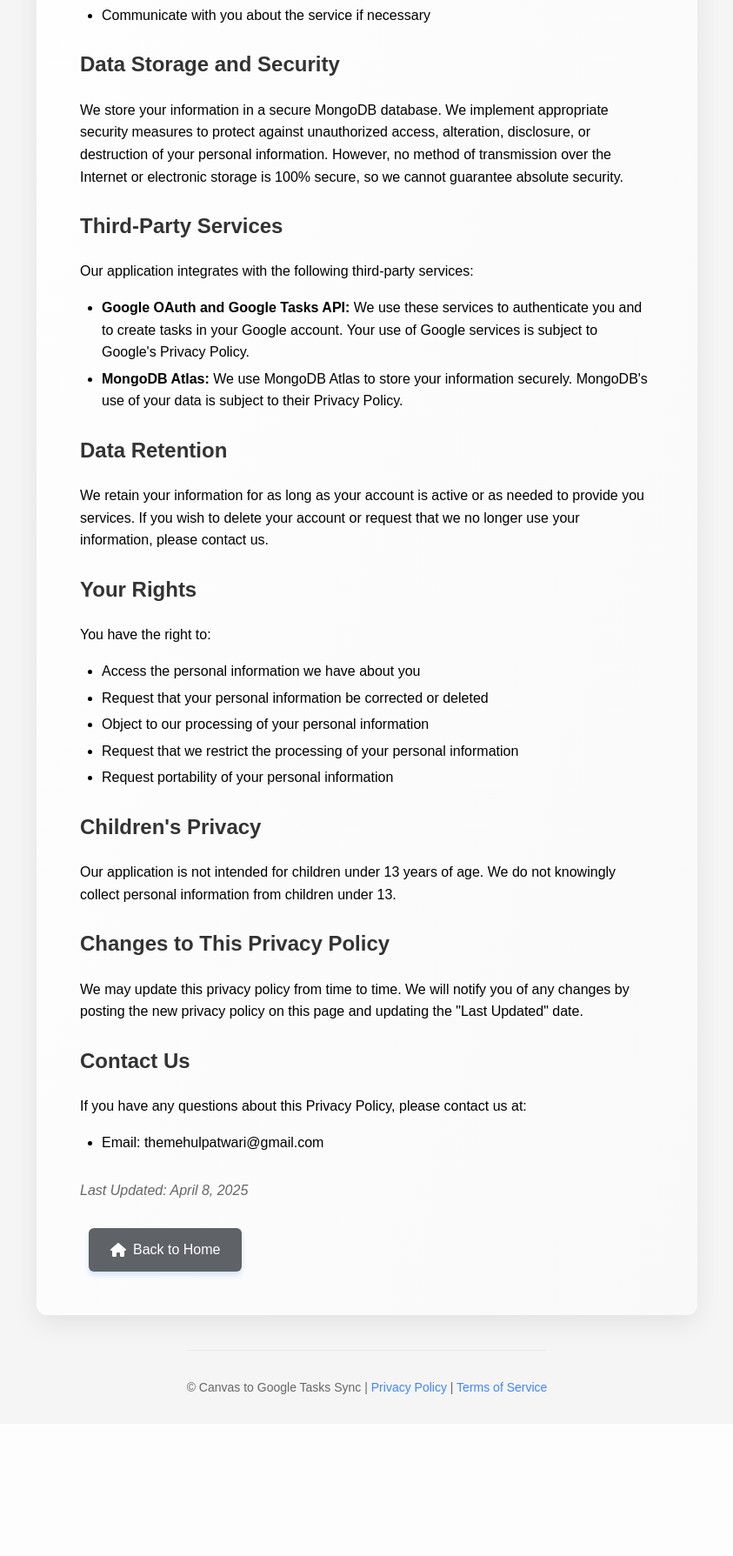
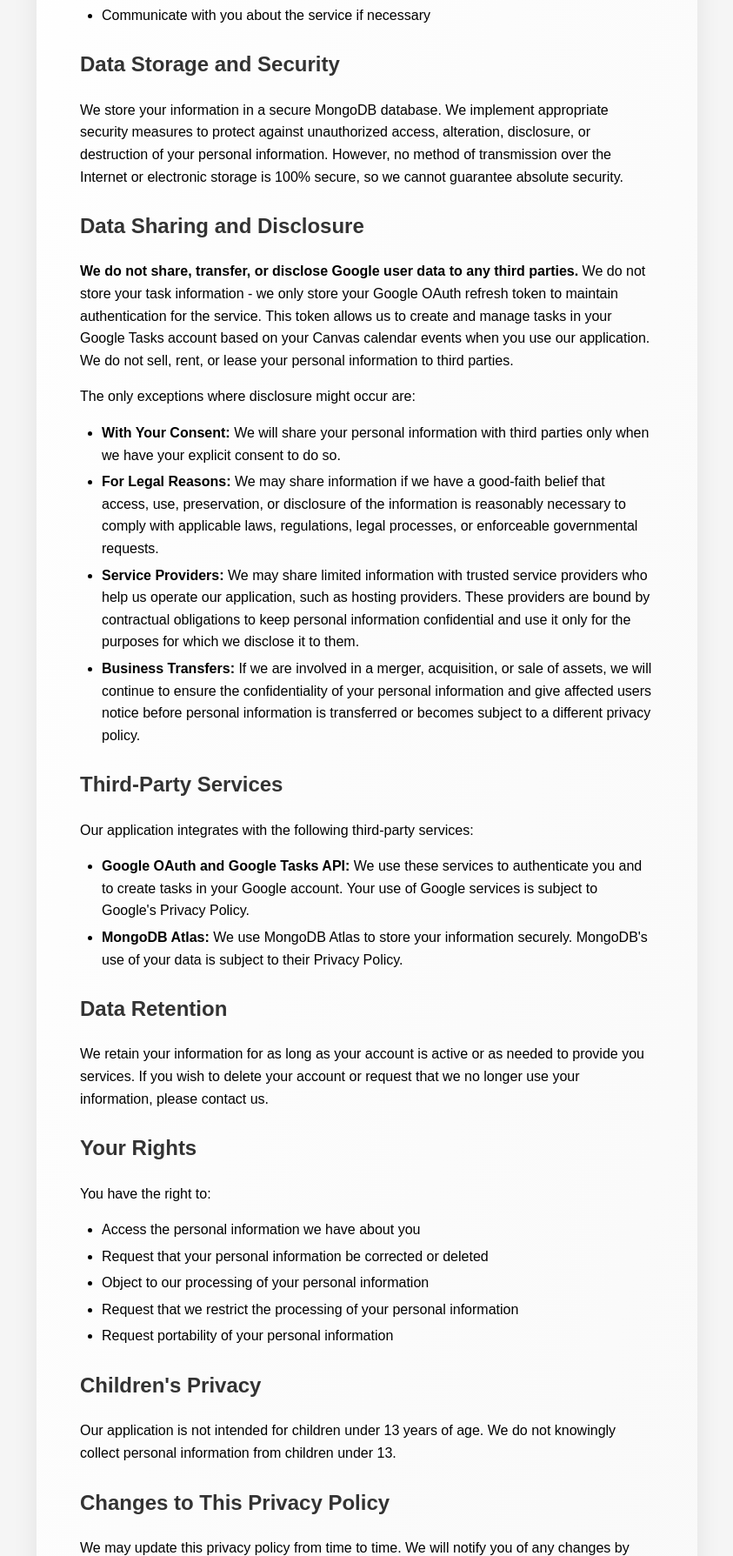
Before and after one commit to themehulpatwari/canvas_to_tasks, a Flask app: page /privacy-policy in a window 1280 px wide. Shown: the part 870-2659 px from the top of the page at 87% size, without its empty margins (218-1061 px from the left). Before the commit the page ends 2473 px from the top, so only its background shows below. Run offline with Flask 3, Linux system fonts and the light colour scheme.

Commit message:
added privacy policy information

```diff
--- a/templates/privacy_policy.html
+++ b/templates/privacy_policy.html
@@ -38,6 +38,17 @@
 
             <h2>Data Storage and Security</h2>
             <p>We store your information in a secure MongoDB database. We implement appropriate security measures to protect against unauthorized access, alteration, disclosure, or destruction of your personal information. However, no method of transmission over the Internet or electronic storage is 100% secure, so we cannot guarantee absolute security.</p>
+
+            <h2>Data Sharing and Disclosure</h2>
+            <p><strong>We do not share, transfer, or disclose Google user data to any third parties.</strong> We do not store your task information - we only store your Google OAuth refresh token to maintain authentication for the service. This token allows us to create and manage tasks in your Google Tasks account based on your Canvas calendar events when you use our application. We do not sell, rent, or lease your personal information to third parties.</p>
+
+            <p>The only exceptions where disclosure might occur are:</p>
+            <ul>
+                <li><strong>With Your Consent:</strong> We will share your personal information with third parties only when we have your explicit consent to do so.</li>
+                <li><strong>For Legal Reasons:</strong> We may share information if we have a good-faith belief that access, use, preservation, or disclosure of the information is reasonably necessary to comply with applicable laws, regulations, legal processes, or enforceable governmental requests.</li>
+                <li><strong>Service Providers:</strong> We may share limited information with trusted service providers who help us operate our application, such as hosting providers. These providers are bound by contractual obligations to keep personal information confidential and use it only for the purposes for which we disclose it to them.</li>
+                <li><strong>Business Transfers:</strong> If we are involved in a merger, acquisition, or sale of assets, we will continue to ensure the confidentiality of your personal information and give affected users notice before personal information is transferred or becomes subject to a different privacy policy.</li>
+            </ul>
 
             <h2>Third-Party Services</h2>
             <p>Our application integrates with the following third-party services:</p>
```
